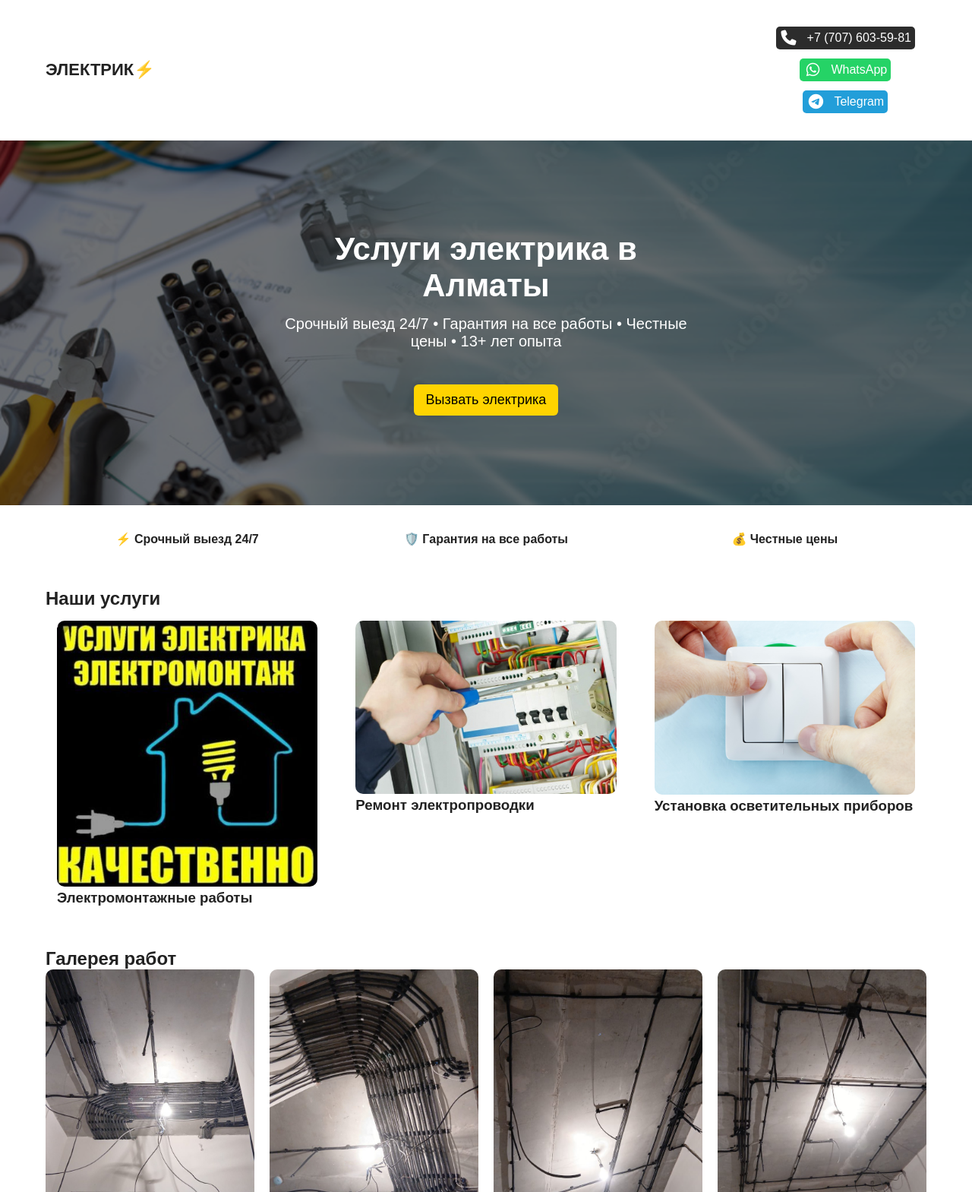
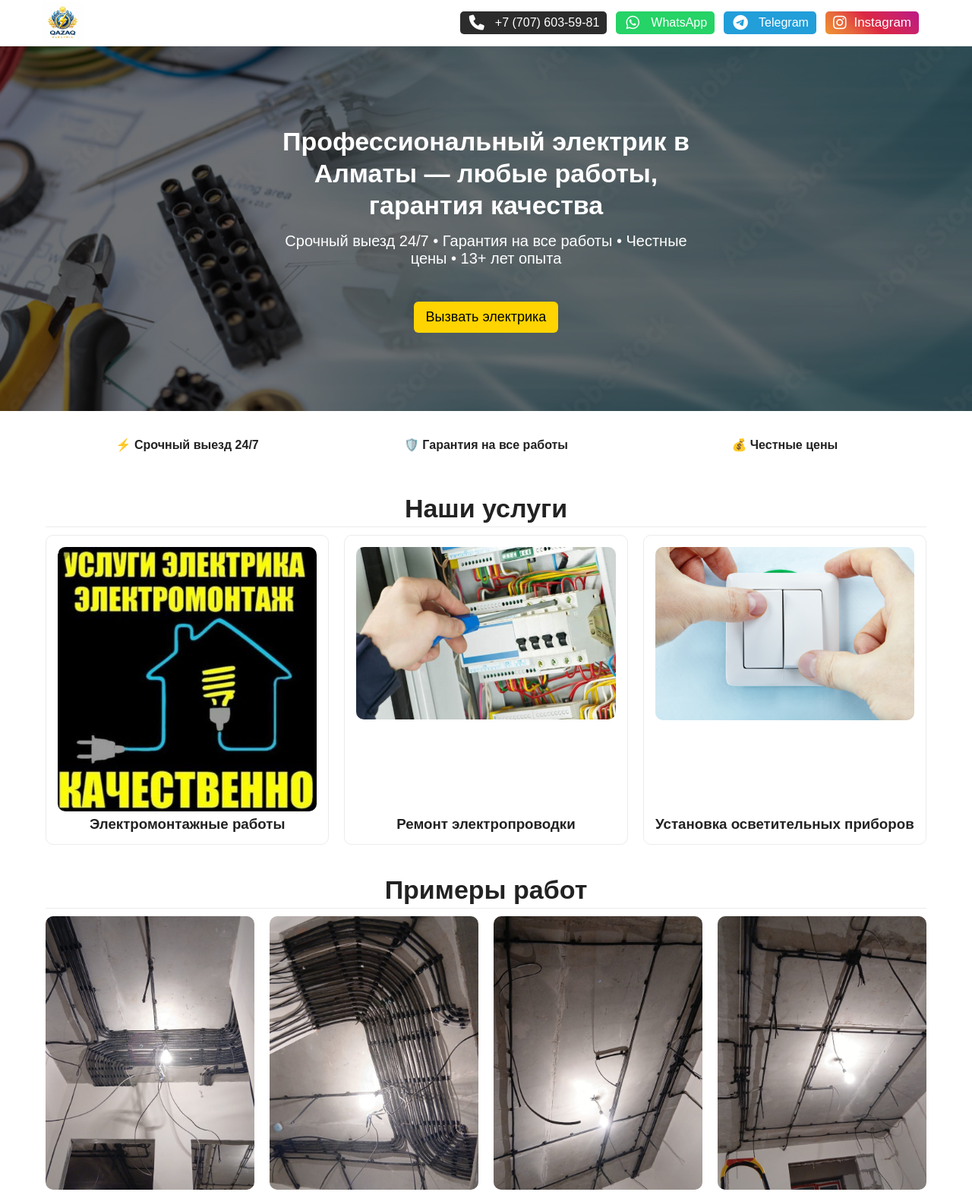
Before and after one commit to g-genady-solomykin-gs/elnar-electrik.kz, a plain HTML site: page index.html in a window 1280 px wide. Shown: the top 1569 px of the page at 76% size. Drawn offline with Linux system fonts and the light colour scheme.

Commit message:
Add files via upload

```diff
--- a/css/style.css
+++ b/css/style.css
@@ -4,11 +4,26 @@ body { color: #222; }
 
 .container { max-width: 1200px; margin: auto; padding: 20px; }
 
-.header { background: #fff; border-bottom: 1px solid #eee; }
-.header-row { display: flex; justify-content: space-between; align-items: center; }
-.logo { font-weight: bold; font-size: 22px; }
 
-.header-contacts { display: flex; gap: 10px; align-items: center; }
+
+.header {
+  background: #fff;
+  border-bottom: 1px solid #eee;
+  position: sticky;
+  z-index: 10;
+  top: 0;
+}
+.header-row { display: flex; justify-content: space-between; align-items: center;     padding: 0 15px;}
+.logo {
+  max-width: 55px;
+  width: 100%;
+}
+
+.header-contacts {
+  display: flex;
+  gap: 10px;
+  align-items: center;
+}
 
 .phone { text-decoration: none; color: #000; font-weight: bold; }
 
@@ -32,6 +47,20 @@ body { color: #222; }
   gap: 20px;
 }
 
+.services__title {
+  margin-bottom: 10px;
+  display: block;
+  text-align: center;
+  font-size: 34px;
+  border-bottom: 1px solid #ececec;
+  padding-bottom: 4px;
+}
+
+.grid-3__title {
+  margin-top: 6px;
+  text-align: center;
+}
+
 .adv-card {
   background: #fff;
   padding: 15px;
@@ -40,7 +69,18 @@ body { color: #222; }
   font-weight: bold;
 }
 
-.card { background: #fff; padding: 15px; border-radius: 10px; }
+.card { background: #fff; padding: 15px; border-radius: 10px;     border: 1px solid #ececec;
+      display: flex;
+    flex-direction: column;
+    justify-content: space-between;
+}
+
+img {
+  max-width: 100%;
+  height: auto;
+  vertical-align: bottom;
+}
+
 .card img { width: 100%; border-radius: 10px; }
 
 .gallery img {
@@ -49,7 +89,12 @@ body { color: #222; }
     object-fit: cover;
 }
 
-.footer { background: #111; color: #fff; text-align: center; padding: 20px; }
+.footer {
+    background: #ffffff;
+    color: #000000;
+    text-align: center;
+    font-weight: 600;
+}
 
 .popup {
   position: fixed;
@@ -158,9 +203,14 @@ form input, form textarea {
 
 .header-contacts {
   display:flex;
-  flex-direction:column;
   gap:12px;
   padding:15px;
+}
+
+@media screen and (max-width: 479px) {
+  .header-contacts {
+  flex-direction:column;
+  }
 }
 
 .contact-item {
@@ -185,21 +235,21 @@ form input, form textarea {
 .phone {
   background:#2c2c2c;
   color:#fff;
-  padding: 5px;
+  padding: 5px 10px;
   border-radius: 5px;
 }
 
 .whatsapp {
   background:#25D366;
   color:#fff;
-  padding: 5px;
+  padding: 5px 10px;
   border-radius: 5px;
 }
 
 .telegram {
   background:#229ED9;
   color:#fff;
-  padding: 5px;
+  padding: 5px 10px;
   border-radius: 5px;
 }
 
@@ -209,8 +259,20 @@ form input, form textarea {
 }
 
 
+.instagram {
+  background: linear-gradient(45deg, #f09433, #e6683c, #dc2743, #cc2366, #bc1888);
+  color: #fff;
+  padding: 5px 10px;
+  border-radius: 5px;
+}
+
+
 /* MOBILE */
 @media (max-width: 479px) {
+
+  .container.hero-content {
+    padding: 0;
+  }
 
   .burger {
     display: flex;
@@ -222,7 +284,7 @@ form input, form textarea {
     top: 0;
     right: -100%;
     width: 60%;
-    height: 100vh;
+    height: 100dvh;
     align-items: baseline;
     background: #fff;
     flex-direction: column;
@@ -262,8 +324,9 @@ form input, form textarea {
 }
 
 .hero h1 {
-  font-size: 42px;
+  font-size: 34px;
   margin-bottom: 15px;
+  line-height: 42px;
 }
 
 .hero p {
--- a/index.html
+++ b/index.html
@@ -2,8 +2,8 @@
 <html lang="ru">
 <head>
   <meta charset="UTF-8">
-  <title>Услуги электрика 24/7 — Срочный выезд | Алматы</title>
-  <meta name="description" content="Электрик 24/7. Срочный выезд, честные цены, гарантия на все работы. Звоните или оставьте заявку — ответим за 45 минут.">
+  <title>Электрик в Алматы — Профессиональные услуги, срочный выезд 24/7, 13+ лет опыта, гарантия качества</title>
+  <meta name="description" content="Профессиональные услуги электрика в Алматы любой сложности. Срочный выезд 24/7, 13+ лет опыта, гарантия качества. Электромонтаж, ремонт проводки, установка освещения и розеток.">
   <meta name="viewport" content="width=device-width, initial-scale=1.0">
 
   <!-- SEO -->
@@ -50,14 +50,16 @@
 
 <header class="header">
   <div class="container header-row">
-    <div class="logo">ЭЛЕКТРИК⚡</div>
+    <div class="logo">
+      <img src="img/logo.jpg" alt="">
+    </div>
 
     <div class="header-contacts" id="mobileMenu">
 
     <!-- Телефон -->
     <a href="tel:+77076035981" class="contact-item phone">
         <i class="fa-solid fa-phone"></i>
-        <span>+7 (707) 603-59-81</span>
+        <span style="display: block;">+7 (707) 603-59-81</span>
     </a>
 
     <!-- WhatsApp -->
@@ -67,9 +69,15 @@
     </a>
 
     <!-- Telegram -->
-    <a href="https://t.me/almatyelectricbot" target="_blank" class="contact-item telegram">
+    <a href="https://t.me/" target="_blank" class="contact-item telegram">
         <i class="fa-brands fa-telegram"></i>
         <span>Telegram</span>
+    </a>
+
+    <!-- Instagram -->
+    <a href="https://www.instagram.com/qazaqelektrik?igsh=dDkyb2djZjE2Zm53" target="_blank" class="contact-btn instagram">
+      <i class="fa-brands fa-instagram"></i>
+      Instagram
     </a>
 
     </div>
@@ -85,7 +93,8 @@
 <section class="hero">
     <div class="hero-overlay"></div>
   <div class="container hero-content">
-    <h1>Услуги электрика в Алматы</h1>
+    <h1>Профессиональный электрик в Алматы — любые работы, гарантия качества</h1>
+
     <p>Срочный выезд 24/7 • Гарантия на все работы • Честные цены • 13+ лет опыта</p>
     <button class="btn btn-large" id="openContact">Вызвать электрика</button>
 
@@ -104,26 +113,32 @@
   width:280px;
   text-align:center;
 ">
-  <h3 style="margin-bottom:18px;">Связаться</h3>
+  <h3 style="margin-bottom:18px; color: #000;">Связаться!</h3>
 
   <div style="display:flex; flex-direction:column; gap:12px;">
 
     <!-- Позвонить -->
-    <a href="tel:+77712345678" class="contact-btn phone">
+    <a href="tel:+77076035981" class="contact-btn phone">
       <i class="fa-solid fa-phone"></i>
       Позвонить
     </a>
 
     <!-- WhatsApp -->
-    <a href="https://wa.me/77712345678" target="_blank" class="contact-btn whatsapp">
+    <a href="https://wa.me/77076035981" target="_blank" class="contact-btn whatsapp">
       <i class="fa-brands fa-whatsapp"></i>
       WhatsApp
     </a>
 
     <!-- Telegram -->
-    <a href="https://t.me/almatyelectricbot" target="_blank" class="contact-btn telegram">
+    <a href="https://t.me/" target="_blank" class="contact-btn telegram">
       <i class="fa-brands fa-telegram"></i>
       Telegram
+    </a>
+
+    <!-- Instagram -->
+    <a href="https://www.instagram.com/qazaqelektrik?igsh=dDkyb2djZjE2Zm53" target="_blank" class="contact-btn instagram">
+      <i class="fa-brands fa-instagram"></i>
+      Instagram
     </a>
 
     <!-- Отмена -->
@@ -146,22 +161,22 @@
 
 <section class="services">
   <div class="container">
-    <h2>Наши услуги</h2>
+    <h2 class="services__title">Наши услуги</h2>
 
     <div class="grid-3">
       <div class="card">
         <img src="img/servise/0.jpg" alt="">
-        <h3>Электромонтажные работы</h3>
+        <h3 class="grid-3__title">Электромонтажные работы</h3>
       </div>
 
       <div class="card">
         <img src="img/servise/1.jpg" alt="">
-        <h3>Ремонт электропроводки</h3>
+        <h3 class="grid-3__title">Ремонт электропроводки</h3>
       </div>
 
       <div class="card">
         <img src="img/servise/2.jpg" alt="">
-        <h3>Установка осветительных приборов</h3>
+        <h3 class="grid-3__title">Установка осветительных приборов</h3>
       </div>
     </div>
   </div>
@@ -169,7 +184,7 @@
 
 <section class="gallery">
   <div class="container">
-    <h2>Галерея работ</h2>
+    <h2 class="services__title">Примеры работ</h2>
     <div class="grid-3">
       <img src="img/work/0.jpg">
       <img src="img/work/1.jpg">
@@ -183,7 +198,7 @@
 
 <footer class="footer">
   <div class="container">
-    <p>© 2026 Электрик | Все права защищены</p>
+    <p>&copy; <span id="year"></span> Все права защищены</p>
   </div>
 </footer>
 
--- a/js/main.js
+++ b/js/main.js
@@ -59,3 +59,5 @@ form.onsubmit = e => {
   window.addEventListener('click', (e) => {
     if(e.target === modal) modal.style.display = 'none';
   });
+
+  document.getElementById('year').textContent = new Date().getFullYear();
```
Also changed, not shown: img/logo.jpg (added).
